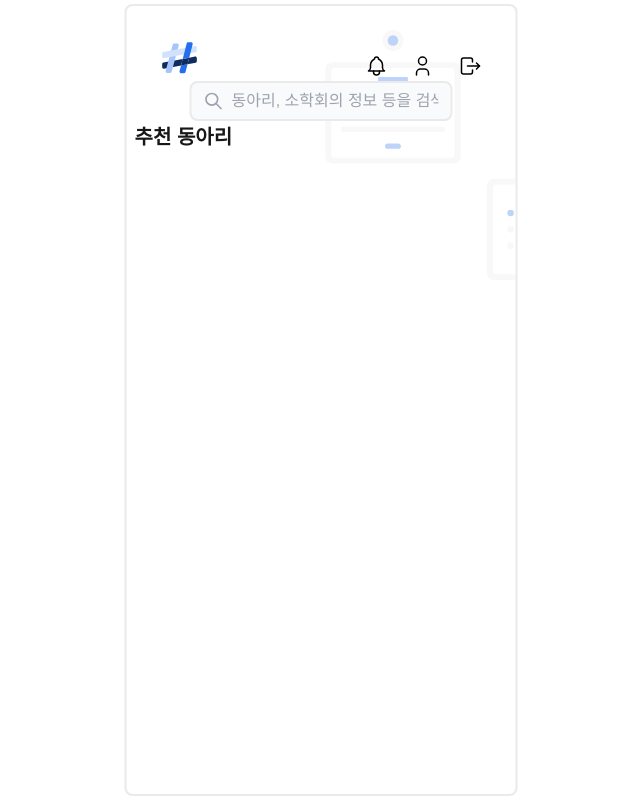
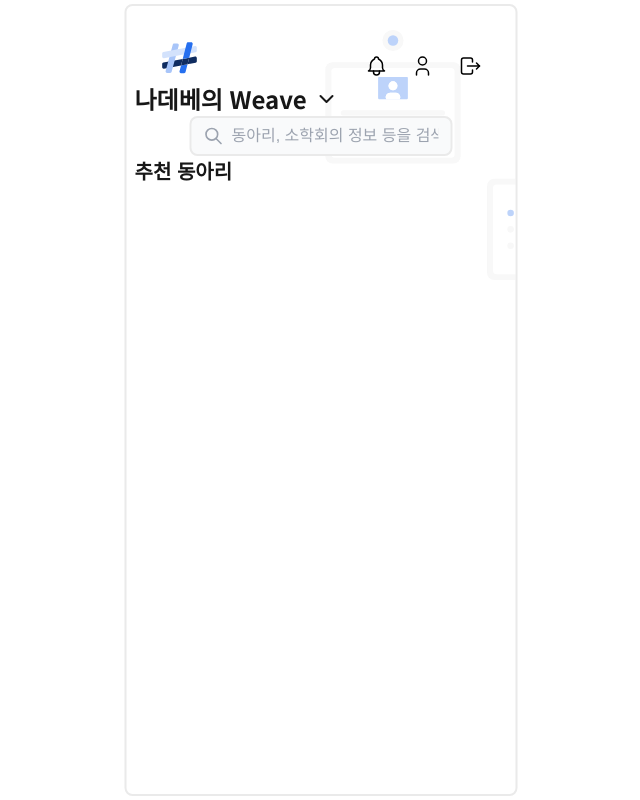
Before and after one commit to Ajou-DB-2024/ProjectNONAME-FE, a Next.js app: page / in a window 1280 px wide. Shown: the whole page, without its empty margins (319-959 px from the left). Built offline with nearby package versions, Linux system fonts and the light colour scheme.

Commit message:
feat(ProfileSelector): Comp UI 및 기본기능 추가

```diff
--- a/src/app/page.tsx
+++ b/src/app/page.tsx
@@ -3,6 +3,7 @@
 import BriefBlock from "@/components/common/BriefBlock";
 import GroupingTitle, { GROUPING_TITLE_TYPE } from "@/components/common/GroupingTitle";
 import Navbar from "@/components/common/Navbar";
+import ProfileSelector from "@/components/common/ProfileSelector";
 import RecruitFilter from "@/components/common/RecruitFilter";
 import SearchBlock from "@/components/common/SearchBlock";
 import TagBlock from "@/components/common/TagBlock";
@@ -14,6 +15,14 @@ export default function ServiceWrap() {
   return (
     <section>
       <Navbar/>
+      <ProfileSelector
+       onSelect={(...props) => console.log(props)}
+       clubs={[
+        { club_id: "TEST_001", club_name: "나데베의 Weave" },
+        { club_id: "TEST_002", club_name: "Whois" }
+       ]}
+      />
+
       {/* <TagBlock multiSelect={true} selected={checked} onClick={() => setChecked(p => !p)}>abc</TagBlock> */}
       <section style={{
         width: "100%",
--- /dev/null
+++ b/src/components/common/ProfileSelector/index.tsx
@@ -0,0 +1,48 @@
+import { useState, useEffect, useRef, useMemo } from "react";
+
+import * as S from "./style";
+import * as C from '@/constants';
+
+// recoil
+import { useRecoilState, useSetRecoilState, useRecoilValue, ResetRecoilState } from "recoil";
+// import states from "@/core/recoil/states";
+
+// assets
+import { IconChevronDown } from "@tabler/icons-react"
+import { Club } from "./type";
+
+// API
+// import dataAPI from "@data/index"
+
+// constants
+
+// types
+type ProfileSelectorProps = {
+  onSelect: ( value: string ) => any
+  clubs: Club[],
+}
+
+// components
+
+
+const ProfileSelector: React.FC<ProfileSelectorProps> = ({ onSelect, clubs }) => {
+
+  const [status, setStatus] = useState<"selected" | "selecting">("selected");
+  const [selected_profile, setSelectedProfile] = useState<Club>(clubs[0]);
+  const profiles = useMemo(() =>
+    clubs.map(club =>
+      ({text: club.club_name, value: club.club_id})
+    )
+  , [ clubs ]);
+
+  const onSelectorClick = () => {
+    setStatus(p => p === "selected" ? "selecting" : "selected");
+  }
+
+  return <S.ProfileSelectorArea onClick={onSelectorClick}>
+    <S.SelectedProfileName>{selected_profile.club_name}</S.SelectedProfileName>
+    <S.ArrowIcon status={status}/>
+  </S.ProfileSelectorArea>
+};
+
+export default ProfileSelector
--- /dev/null
+++ b/src/components/common/ProfileSelector/style.ts
@@ -0,0 +1,25 @@
+import { IconChevronDown } from "@tabler/icons-react";
+import styled from "styled-components";
+
+export const ProfileSelectorArea = styled.section`
+  display: flex;
+  flex-direction: row;
+  align-items: center;
+  gap: .5em;
+
+  & * {
+    user-select: none;
+  }
+`;
+
+export const SelectedProfileName = styled.h1`
+  font-size: 1.5em;
+  font-weight: 700;
+`;
+
+export const ArrowIcon = styled(IconChevronDown)<{status: "selected" | "selecting"}>`
+  width: 1.5em;
+  height: 1.5em;
+
+  ${({status}) => status === "selecting" && "transform: rotateZ(180deg);"}
+`;
--- /dev/null
+++ b/src/components/common/ProfileSelector/type.ts
@@ -0,0 +1,4 @@
+export type Club = {
+  club_id: string,
+  club_name: string
+}
```
